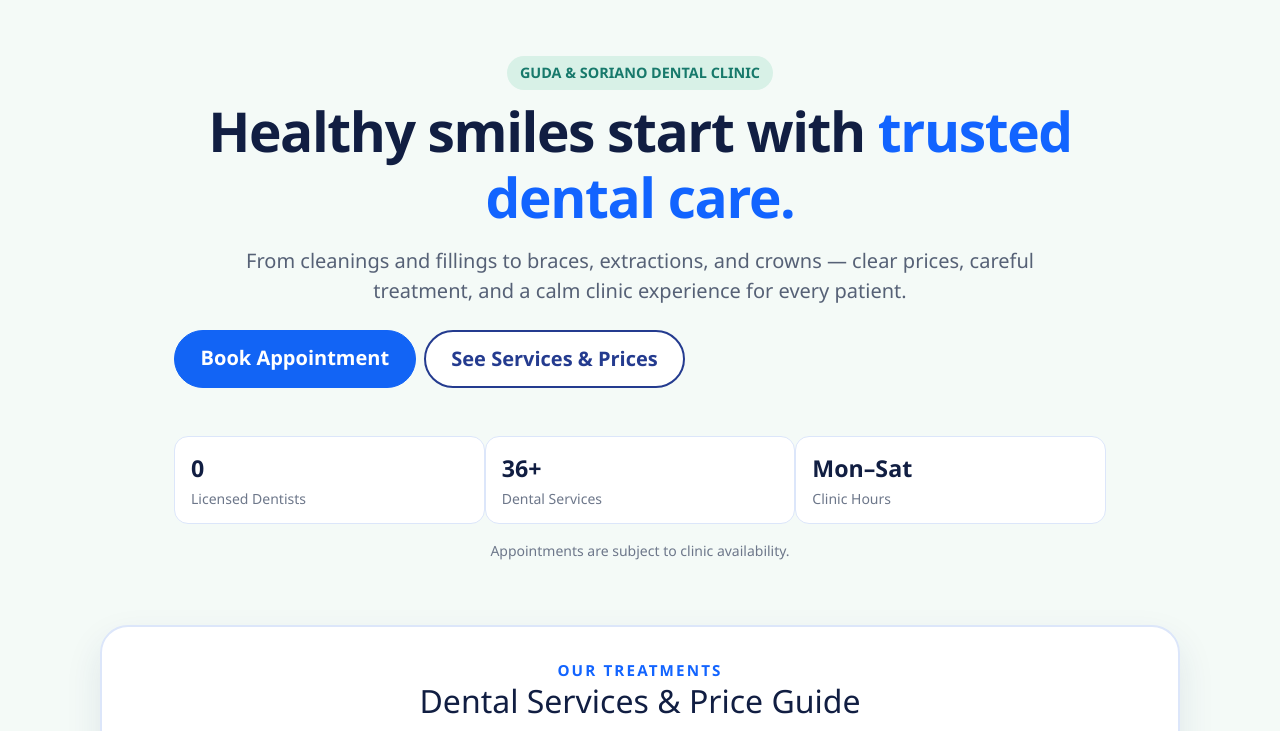
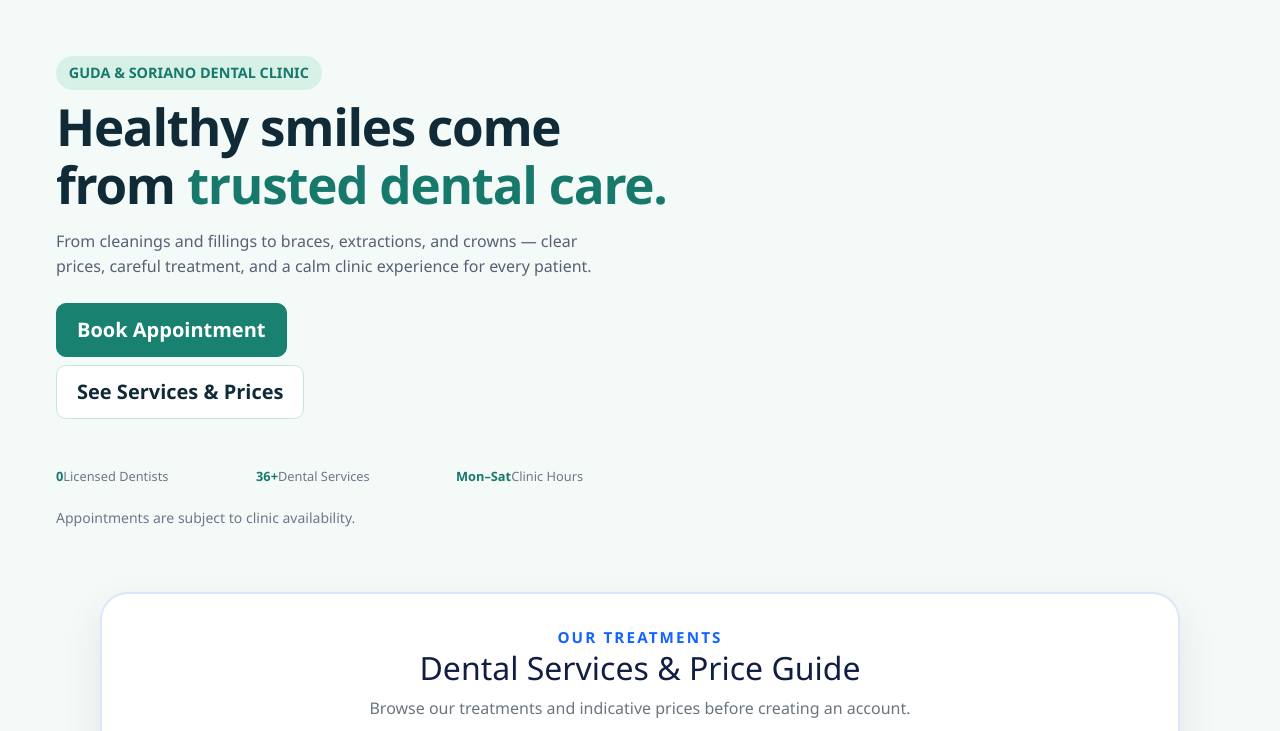
Before and after one commit to atreyuuu009/orachart-laravel, a Laravel app: page / in a window 1280 px wide. Shown: the part 104-835 px from the top of the page. Run offline with Laravel 12, Linux system fonts and the light colour scheme; data comes from the database, SQL or seed files in the repository; data that the repository does not hold is empty.

Commit message:
I Changed “trusted dental care.” from bright blue to teal to match the mint background styling. and i adjust into the left the text

```diff
--- a/public/css/theme.css
+++ b/public/css/theme.css
@@ -39,22 +39,25 @@ body:has(.landing-nav) {
 .landing-nav .navbar-toggler { border-color: rgba(36,59,143,.25); }
 .brand-logo { width: 42px; height: 42px; object-fit: contain; }
 .landing-hero { background: transparent; padding: 3.5rem 0 2rem; }
-.landing-hero .row { justify-content: center; }
-.landing-hero .row > .col-lg-7 { width: min(100%, 980px); text-align: center; }
+.landing-hero .container { width: 100%; max-width: none; padding-right: 24px; padding-left: 56px; }
+.landing-hero .row { justify-content: flex-start; }
+.landing-hero .row > .col-lg-7 { width: min(100%, 720px); margin-left: 0; text-align: left; }
 .landing-hero .row > .col-lg-5 { display: none; }
-.landing-hero h1 { max-width: 920px; margin: 0 auto 1rem; color: #111e42; font-weight: 700; letter-spacing: -.025em; font-size: clamp(2.5rem, 4.3vw, 4rem); }
-.landing-hero h1 span { color: #1264ff; }
-.landing-hero .lead { max-width: 850px; margin: 0 auto; color: #566176 !important; }
-.landing-hero .btn { border-radius: 999px; padding: .75rem 1.6rem; font-weight: 600; }
-.landing-hero .btn-primary { background: #1264f5; border-color: #1264f5; }
-.landing-hero .btn-outline-primary { background: #fff; border-width: 2px; }
+.landing-hero h1 { max-width: 620px; margin: 0 0 1rem; color: #102b37; font-weight: 600; letter-spacing: -.025em; font-size: clamp(2.4rem, 4vw, 3.2rem); line-height: 1.12; }
+.landing-hero h1 span { color: #17796b; }
+.landing-hero .lead { max-width: 560px; margin: 0; color: #566176 !important; font-size: 1rem; line-height: 1.55; }
+.landing-hero .btn { border-radius: 10px; padding: .7rem 1.25rem; font-weight: 600; }
+.landing-hero .d-flex.flex-wrap.gap-2.my-4 { flex-direction: column; align-items: flex-start; }
+.landing-hero .btn-primary { background: #19816f; border-color: #19816f; }
+.landing-hero .btn-outline-primary { background: #fff; border-color: #c9e6dc; color: #102b37; }
 .eyebrow { font-size: .95rem; letter-spacing: .14em; font-weight: 700; color: #1264ff; }
 .landing-hero .eyebrow { display: inline-block; padding: .4rem .8rem; border-radius: 999px; background: #d8f1e7; color: #17796b; letter-spacing: 0; font-size: .9rem; font-weight: 600; }
 .hero-logo-card { min-height: 260px; display: grid; place-items: center; background: #fff; border-radius: 1.5rem; padding: 2.5rem; box-shadow: 0 20px 50px rgba(36,59,143,.12); text-align: center; }
 .hero-logo-card img { display: block; width: 100%; max-width: 340px; max-height: 260px; object-fit: contain; }
-.trust-item { max-width: 980px; margin: 2rem auto 0; }
-.trust-item > div { padding: .85rem 1rem; border: 1px solid #dce6fa; border-radius: 14px; background: #fff; }
-.trust-item strong { display: block; font-size: 1.45rem; color: #111e42; }
+.trust-item { max-width: 600px; margin: 1rem 0 0; }
+.trust-item > div { padding: .25rem .5rem .25rem 0; border: 0; background: transparent; }
+.trust-item strong { display: inline; font-size: .8rem; color: #17796b; }
+.trust-item span { font-size: .8rem; }
 .landing-hero .small.text-secondary { color: #6d778a !important; }
 .section-pad { padding: 3rem 0; }
 #services { position: relative; padding: 2rem 0 4rem; margin-top: 0; }
@@ -83,6 +86,9 @@ body:has(.landing-nav) {
   .landing-nav .nav-link { font-size: 1rem; }
   .landing-nav .btn-primary { min-width: 0; padding: .55rem 1rem; font-size: .95rem; }
   .landing-hero { padding: 2.5rem 0 1.5rem; }
+  .landing-hero .container { max-width: 100%; padding-right: 16px; padding-left: 16px; }
+  .landing-hero .row > .col-lg-7 { width: 100%; margin-left: 0; }
+  .landing-hero h1 { font-size: clamp(2.1rem, 8vw, 3rem); }
   #services > .container { padding: 1.25rem; border-radius: 20px; }
   #services::before { left: 4%; right: 4%; border-radius: 24px; }
 }
--- a/resources/views/landing.blade.php
+++ b/resources/views/landing.blade.php
@@ -40,7 +40,7 @@
   <div class="container"><div class="row align-items-center g-5">
     <div class="col-lg-7">
       <div class="eyebrow mb-2">GUDA &amp; SORIANO DENTAL CLINIC</div>
-      <h1 class="display-5 mb-3">Healthy smiles start with <span>trusted dental care.</span></h1>
+      <h1 class="display-5 mb-3">Healthy smiles come from <span>trusted dental care.</span></h1>
       <p class="lead text-secondary">From cleanings and fillings to braces, extractions, and crowns — clear prices, careful treatment, and a calm clinic experience for every patient.</p>
       <div class="d-flex flex-wrap gap-2 my-4">
         <a class="btn btn-primary btn-lg" href="{{ auth()->check() ? route('booking.create') : route('register') }}">Book Appointment</a>
```
